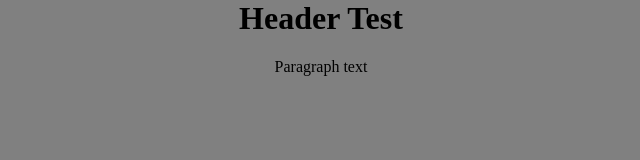
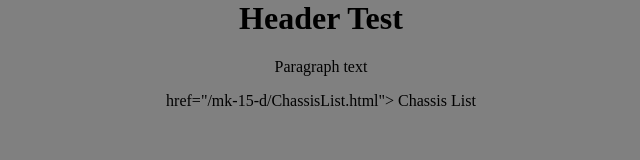
Before and after one commit to Mk-15-D/Mk-15-D-old, a plain HTML site: page index.html in a window 1280 px wide. Shown: the whole page, without its empty margins (319-959 px from the left). Drawn offline with Linux system fonts and the light colour scheme.

Commit message:
Update index.html

```diff
--- a/index.html
+++ b/index.html
@@ -8,5 +8,6 @@
         <h1>Header Test </h1>
 
         <p> Paragraph text</p>
+        <a> href="/mk-15-d/ChassisList.html"> Chassis List</a>
     </body>
 </html>
```
